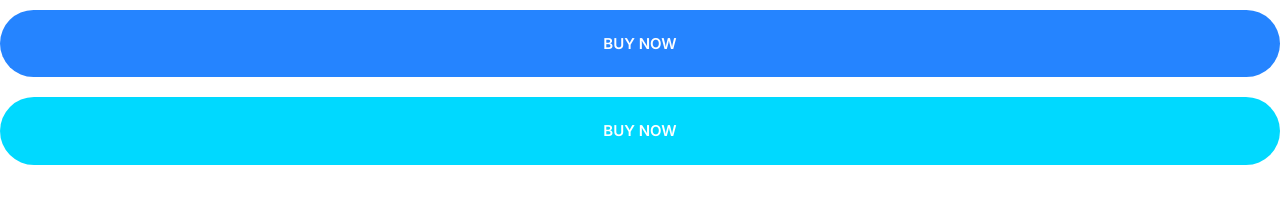
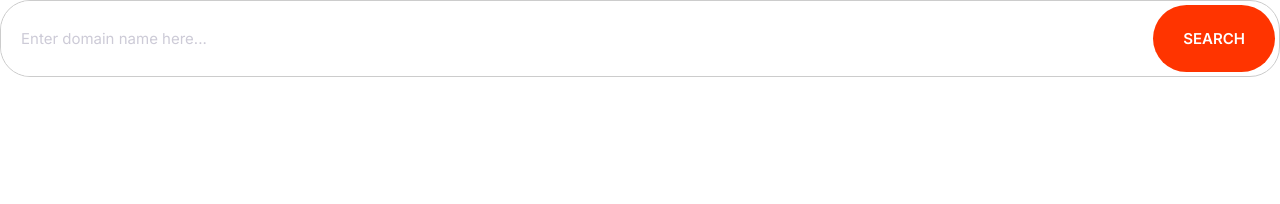
Before and after one commit to 1Mouse/cloudify, a plain HTML site: page index.html in a window 1280 px wide. Drawn offline with Linux system fonts and the light colour scheme.

Commit message:
adding the input component

```diff
--- a/css/style.css
+++ b/css/style.css
@@ -4,6 +4,8 @@
     --color-accent: #ff3400;
     --color-headings: #1b0760;
     --color-body: #918ca4;
+    --color-border:#ccc;
+    --border-radius:30px;
 }
 
 *, *::after, *::before{
@@ -232,3 +234,39 @@ a {
         font-size: 1.5rem;
     }
 }
+
+/* Input */
+.input{
+    padding:1.5rem 3.5rem;
+    border:1px solid var(--color-border);
+    border-radius: var(--border-radius);
+    outline:0;
+    color:var(--color-headings);
+    font-size: 2rem;
+}
+
+::placeholder{
+    color: #cdcbd7;
+}
+
+.input-group{
+    border: 1px solid var(--color-border);
+    border-radius: var(--border-radius);
+    display:flex;
+}
+
+.input-group .input{
+    border:0;
+    flex-grow: 1;
+    padding: 1.5rem 2rem;
+}
+
+.input-group .btn{
+    margin: 4px;
+}
+
+@media screen and (min-width:1024px) {
+    .input{
+        font-size: 1.5rem;
+    }
+}
--- a/index.html
+++ b/index.html
@@ -11,8 +11,11 @@
     <link rel="stylesheet" href="css/style.css">
 </head>
 <body>
-    <button class="btn btn--primary btn--block">BUY NOW</button>
-    <a href="#" class="btn btn--secondary btn--block">buy now</a>
+
+    <div class="input-group">
+        <input type="text" class="input" placeholder="Enter domain name here..."/>
+        <button class="btn btn--accent">search</button>
+    </div>
 
 </body>
 </html>
```
Also changed, not shown: components/input-group.html (added, +4 -0 lines), components/input.html (added, +1 -0 lines).
